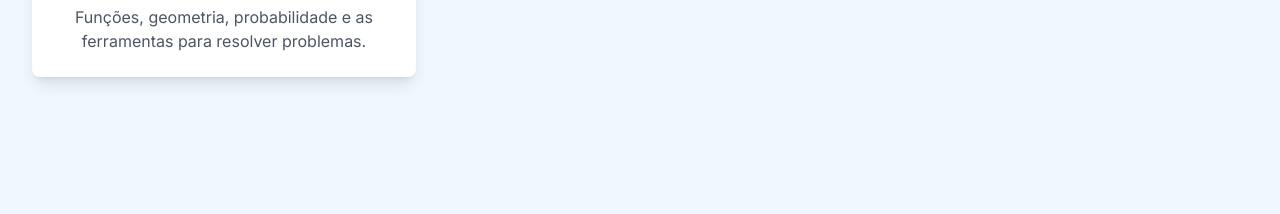
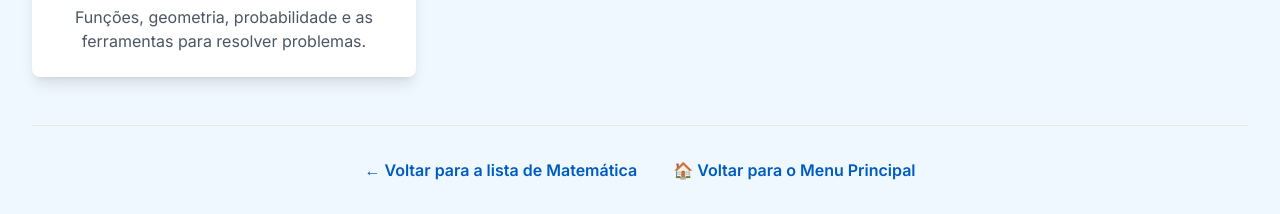
Before and after one commit to yujiraphael/yujiraphael.github.io, a plain HTML site: page index.html in a window 1280 px wide. Shown: the part 675-889 px from the top of the page. Before the commit the page ends 800 px from the top, so only its background shows below. Drawn offline with nearby package versions, Linux system fonts and the light colour scheme.

Commit message:
adicionando botao de retornar

```diff
--- a/index.html
+++ b/index.html
@@ -75,6 +75,15 @@
             </section>
 
             </main>
+            <footer class="text-center mt-12 pt-8 border-t border-gray-200">
+    <a href="index.html" class="text-[#005BC0] hover:underline font-semibold mx-4">
+        ← Voltar para a lista de Matemática
+    </a>
+    <a href="../index.html" class="text-[#005BC0] hover:underline font-semibold mx-4">
+        🏠 Voltar para o Menu Principal
+    </a>
+</footer>
+
     </div>
 
 </body>
```
